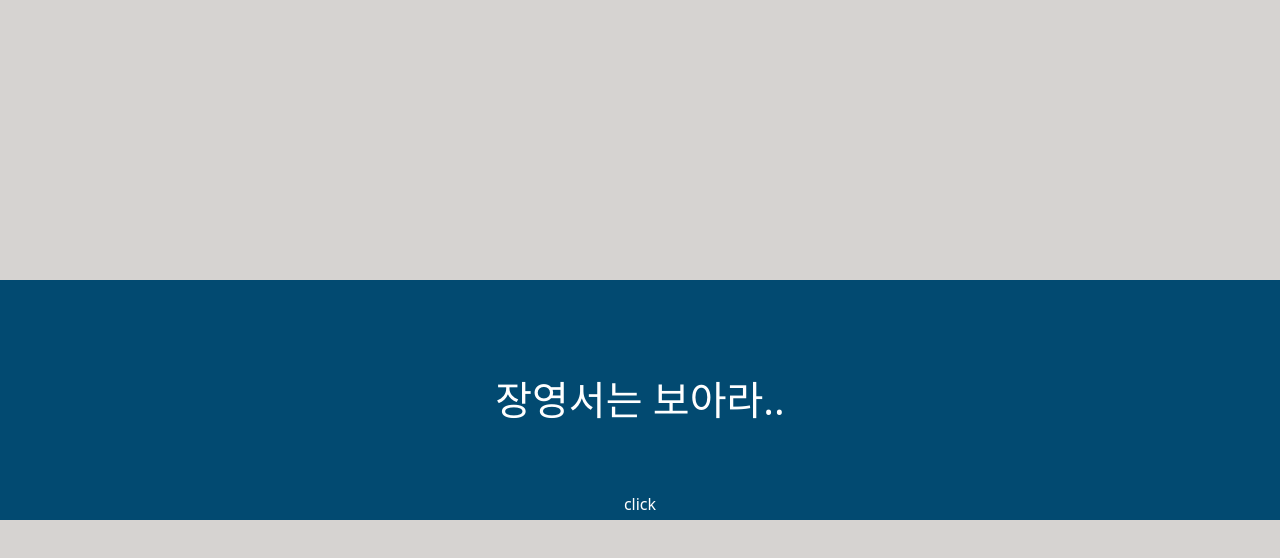
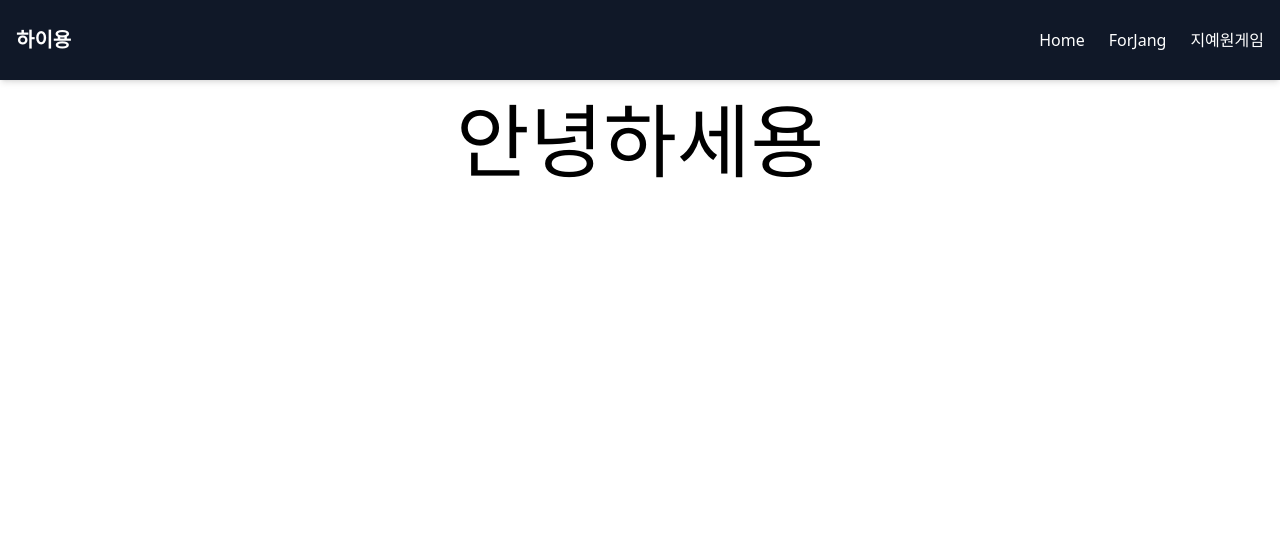
Before and after one commit to seyoung34/seyoung34.github.io, a React (Vite) app: page / in a window 1280 px wide. Shown: the top 558 px of the page. Built offline with nearby package versions, Linux system fonts and the light colour scheme.

Commit message:
navbar추가, 스크롤바 안정화

```diff
--- a/package.json
+++ b/package.json
@@ -13,7 +13,8 @@
     "@tailwindcss/vite": "^4.1.13",
     "framer-motion": "^12.23.22",
     "react": "^19.1.1",
-    "react-dom": "^19.1.1"
+    "react-dom": "^19.1.1",
+    "react-router-dom": "^7.9.3"
   },
   "devDependencies": {
     "@eslint/js": "^9.33.0",
--- a/src/App.jsx
+++ b/src/App.jsx
@@ -1,129 +1,29 @@
-// App.jsx
-import { motion } from "framer-motion";
-import { useState } from "react";
-
-const questionContainer = {
-  hidden: { opacity: 1 },
-  visible: {
-    opacity: 1,
-    transition: {
-      staggerChildren: 0.3,
-      when: "beforeChildren", // 자식이 다 끝난 후 다음 실행
-    },
-  },
-};
-
-const letterVariants = {
-  hidden: { opacity: 0, y: 20 },
-  visible: {
-    opacity: 1,
-    y: 0,
-    transition: { duration: 0.4, type: "tween" },
-  },
-};
-
-const mainContainer = {
-  hidden: { opacity: 1 },
-  visible: {
-    opacity: 1,
-    transition: {
-      delayChildren: 2, // "너가누구?" 끝난 뒤 시작할 딜레이
-      staggerChildren: 0.05,
-    },
-  },
-};
-
-
-
+//App.jsx
+import { BrowserRouter as Router, Routes, Route, Link } from "react-router-dom";
+import Navbar from "./Navbar";
+import ForJang from "./ForJang";
 
 export default function App() {
-  const [step, setStep] = useState(1);
-  const [rotation, setRotation] = useState(0);
-  const question = ["너", "가", "누", "구", "?"];
-  const mainText =
-    "강원대최고의아웃풋건강보험공단구미지사자격부과팀장영서주임!!!";
 
   return (
-    <div className="h-screen w-full bg-stone-300 flex flex-col justify-center items-center overflow-x-hidden relative">
-      {step === 1 && (
-        <motion.div
-          className="absolute top-1/2 left-1/2 -translate-x-1/2 -translate-y-1/2 justify-center flex items-center w-full h-[30vh] text-[5vh] bg-sky-900 text-white cursor-pointer"
-          initial={{ opacity: 0 }}
-          animate={{ opacity: 1 }}
-          onClick={() => setStep(2)}
-        >
-          장영서는 보아라..
-          <div className="text-white text-[2vh] absolute bottom-1">click</div>
-        </motion.div>
-      )}
+    <Router>
+      <Navbar />
+      <div className="pt-[10vh] justify-center items-center flex">
+        <Routes>
+          <Route path="/" element={<Home />}></Route>
+          <Route path="/ForJang" element={<ForJang />}></Route>
+          {/* <Route path="/JiGame" element={<Sub2 />}></Route> */}
+        </Routes>
+      </div>
 
-      {step === 2 && (
-        <motion.div
-          className="flex justify-center items-center h-screen  w-full text-3xl bg-sky-900 text-white cursor-pointer"
-          initial={{ y: 0, opacity: 0 }}
-          animate={{ y: 0, opacity: 1 }}
-          transition={{ duration: 1 }}
-          onClick={() => setStep(3)}
-        >
-          회사생활이 힘든가요?
-        </motion.div>
-      )}
-
-      {step === 3 && (
-        <motion.div
-          className="h-screen flex flex-col items-center justify-start pt-20"
-          initial={{ y: -200 }}
-          animate={{ y: 0 }}
-        >
-          <motion.h1
-            className="text-[7vh] font-bold"
-            initial={{ x: "100vw", opacity: 0 }}
-            animate={{ x: 0, opacity: 1 }}
-            transition={{ duration: 1 }}
-          >
-            너가 누구?
-          </motion.h1>
-          <motion.div
-            className="mt-10 text-[10vh] cursor-pointer"
-            initial={{ opacity: 0 }}
-            animate={{ opacity: 1 }}
-            transition={{ delay: 1 }}
-            onClick={() => setStep(4)}
-          >
-            ▼
-          </motion.div>
-        </motion.div>
-      )}
-
-      {step === 4 && (
-        <motion.div className="h-screen flex flex-wrap  justify-center items-center">
-          {[...mainText].map((char, i) => (
-            <motion.span
-              key={i}
-              className="text-red-600 text-[15vh] inline-blockblock"
-              initial={{ opacity: 0, y: 20 }}
-              animate={{ opacity: 1, y: 0 }}
-              transition={{ delay: i * 0.1 }}
-            >
-              {char}
-            </motion.span>
-          ))}
-          <div className="w-full h-1/2  items-center flex flex-col">
-            <div className="pb-20">초록색 누르기 ▼</div>
-            <motion.div className="w-3/5 h-1/7 bg-green-500 flex-wrap text-2xl"
-              animate={{ rotate: rotation }}
-              transition={{ duration: 1, type: "spring" }}
-              onClick={() => setRotation((prev) => prev + 1080)}
-            >빙글빙글돌아가는 영서의회사생활
-            </motion.div>
-          </div>
-
-
-        </motion.div>
-      )}
-
-
-
-    </div>
+    </Router>
   );
 }
+
+function Home() {
+  return (
+    <div className="flex h-full w-full justify-center items-center">
+      <div className="text-[10vh]">안녕하세용</div>
+    </div>
+  )
+}
--- /dev/null
+++ b/src/ForJang.jsx
@@ -0,0 +1,94 @@
+// ForJang.jsx
+import { motion } from "framer-motion";
+import { useState } from "react";
+
+export default function App() {
+    const [step, setStep] = useState(1);
+    const [rotation, setRotation] = useState(0);
+    const mainText =
+        "강원대최고의아웃풋건강보험공단구미지사자격부과팀장영서주임!!!";
+
+    return (
+        <div className="min-h-screen w-full bg-stone-300 flex flex-col justify-center items-center overflow-x-hidden relative">
+            {step === 1 && (
+                <motion.div
+                    className="absolute top-1/2 left-1/2 -translate-x-1/2 -translate-y-1/2 justify-center flex items-center w-full h-[30vh] text-[5vh] bg-sky-900 text-white cursor-pointer"
+                    initial={{ opacity: 0 }}
+                    animate={{ opacity: 1 }}
+                    onClick={() => setStep(2)}
+                >
+                    장영서는 보아라..
+                    <div className="text-white text-[2vh] absolute bottom-1">click</div>
+                </motion.div>
+            )}
+
+            {step === 2 && (
+                <motion.div
+                    className="flex justify-center items-center h-screen  w-full text-3xl bg-sky-900 text-white cursor-pointer"
+                    initial={{ y: 0, opacity: 0 }}
+                    animate={{ y: 0, opacity: 1 }}
+                    transition={{ duration: 1 }}
+                    onClick={() => setStep(3)}
+                >
+                    회사생활이 힘든가요?
+                </motion.div>
+            )}
+
+            {step === 3 && (
+                <motion.div
+                    className="h-screen flex flex-col items-center justify-start pt-20"
+                    initial={{ y: -200 }}
+                    animate={{ y: 0 }}
+                >
+                    <motion.h1
+                        className="text-[7vh] font-bold"
+                        initial={{ x: "100vw", opacity: 0 }}
+                        animate={{ x: 0, opacity: 1 }}
+                        transition={{ duration: 1 }}
+                    >
+                        너가 누구?
+                    </motion.h1>
+                    <motion.div
+                        className="mt-10 text-[10vh] cursor-pointer"
+                        initial={{ opacity: 0 }}
+                        animate={{ opacity: 1 }}
+                        transition={{ delay: 1 }}
+                        onClick={() => setStep(4)}
+                    >
+                        ▼
+                    </motion.div>
+                </motion.div>
+            )}
+
+            {step === 4 && (
+                <motion.div className="flex flex-wrap justify-center items-center min-h-screen overflow-hidden">
+                    {[...mainText].map((char, i) => (
+                        <motion.span
+                            key={i}
+                            className="text-red-600 text-[10vw] inline-block"
+                            initial={{ opacity: 0, y: 20 }}
+                            animate={{ opacity: 1, y: 0 }}
+                            transition={{ delay: i * 0.1 }}
+                        >
+                            {char}
+                        </motion.span>
+                    ))}
+                    <div className="w-full h-1/2  items-center flex flex-col  mb-[50vh]">
+                        <div className="pb-10">초록색 누르기 ▼</div>
+                        <motion.div className="w-3/5 h-1/7 bg-green-500 flex-wrap text-2xl cursor-pointer"
+                            animate={{ rotate: rotation }}
+                            transition={{ duration: 1, type: "spring" }}
+                            onClick={() => setRotation((prev) => prev + 1080)}
+                        >빙글빙글돌아가는 영서의회사생활
+                        </motion.div>
+                    </div>
+
+
+                </motion.div>
+            )}
+
+
+
+        </div>
+    );
+}
--- /dev/null
+++ b/src/Navbar.jsx
@@ -0,0 +1,17 @@
+// Navbar.jsx
+import { Link } from "react-router-dom";
+
+export default function Navbar() {
+    return (
+        <nav className="fixed top-0 left-0 w-full h-[10vh] bg-gray-900 text-white shadow-md z-50">
+            <div className="max-w-7xl mx-auto px-4 flex justify-between items-center h-full">
+                <div className="text-xl font-bold">하이용</div>
+                <ul className="flex space-x-6">
+                    <li><Link to="/" className="hover:text-blue-400">Home</Link></li>
+                    <li><Link to="/ForJang" className="hover:text-blue-400">ForJang</Link></li>
+                    <li><Link to="/JiGame" className="hover:text-blue-400">지예원게임</Link></li>
+                </ul>
+            </div>
+        </nav>
+    );
+}
--- a/src/index.css
+++ b/src/index.css
@@ -1 +1,9 @@
 @import "tailwindcss";
+
+/* index.css */
+html,
+body {
+    height: 100%;
+    overflow-x: hidden;
+    /* 가로 스크롤 방지 */
+}
```
Also changed, not shown: 1 other file (tests, documents, lock files or other folders).
